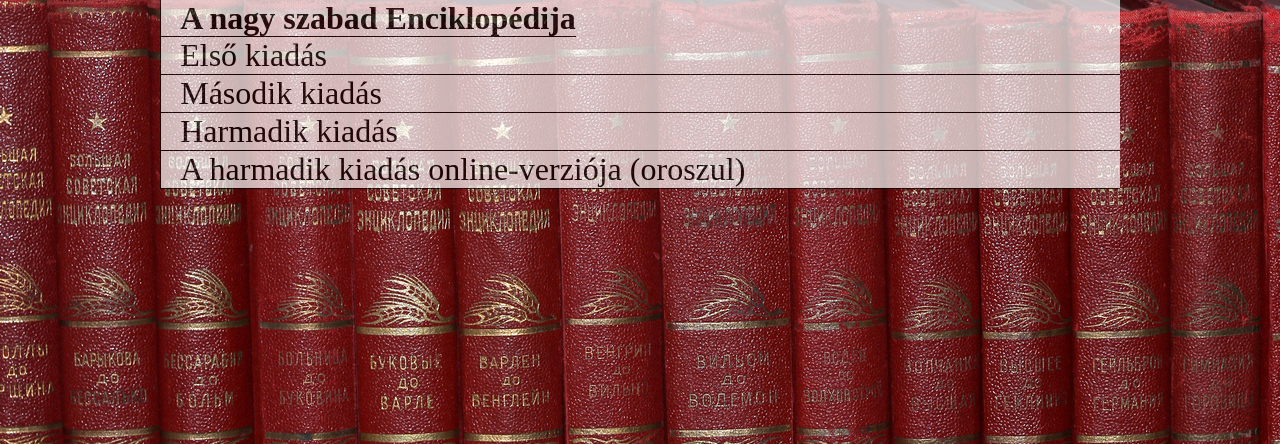
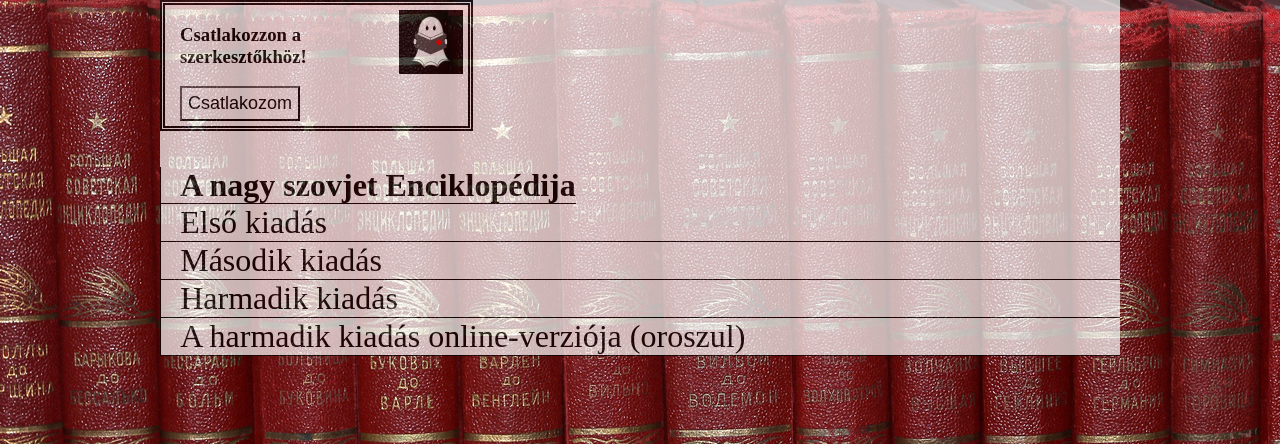
Before and after one commit to alexdeme1117/Enciklopedia, a PHP site: page / in a window 1280 px wide. Shown: the top 444 px of the page. Run offline with PHP 8.4, Linux system fonts and the light colour scheme.

Commit message:
Update index.php

```diff
--- a/index.php
+++ b/index.php
@@ -7,11 +7,16 @@
         <meta name="viewport" content="width=device-width, initial-scale=1.0">
         <title>Enciklopédija</title>
         <link rel="stylesheet" href="./style.css">
-        <script language="JScript" src="./script.js"></script>
         <script src="https://code.jquery.com/jquery-3.7.0.js" integrity="sha256-JlqSTELeR4TLqP0OG9dxM7yDPqX1ox/HfgiSLBj8+kM=" crossorigin="anonymous"></script>
     </head>
     <body>
-    <b class="p1">A nagy szabad Enciklopédija</b>
+    <div class="box">
+      <img src="./64x64.png" ID="logo">
+      <h3>Csatlakozzon a szerkesztőkhöz!</h3>
+      <Button ID="Gomb" onclick="void(0);">Csatlakozom</Button>
+    </div>
+    <br><br>
+    <b class="p1">A nagy szovjet Enciklopédija</b>
     <?php
     $file = fopen("./wiki.txt", "r") or die("ERROR!");
     $sec = 2;
@@ -21,7 +26,7 @@
 
         if($line !== "\n") {
 	    if ($sec % 2 == 0) {
-                echo "<p class='p2'>" . $line . "</p>";
+                echo "<p class='p2' ID='" . $sec . "'>" . $line . "</p>";
 	    } else {
 		echo "<p class='p1' ID='" . $sec . "' onclick='clicked(this.id)'>" . $line . "</p>";
 	    }
@@ -32,5 +37,6 @@
 
     fclose($file);
     ?>
+    <script language="JScript" src="./script.js"></script>
     </body>
 </html>
```
